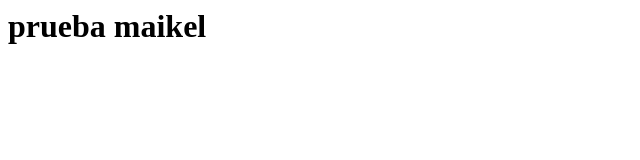
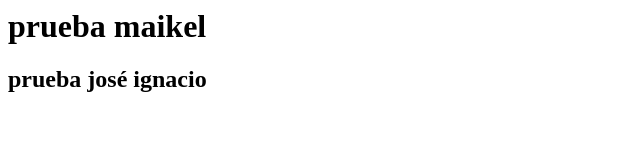
Before and after one commit to linsijiLaGuara/trabajo_colaborativo, a plain HTML site: page index.html in a window 1280 px wide. Shown: the whole page, without its empty margins (0-640 px from the left). Drawn offline with Linux system fonts and the light colour scheme.

Commit message:
Primer commit en trabajo colaborativo

```diff
--- a/index.html
+++ b/index.html
@@ -1 +1,3 @@
 <h1>prueba maikel</h1>
+
+<h2>prueba josé ignacio</h2>
```
